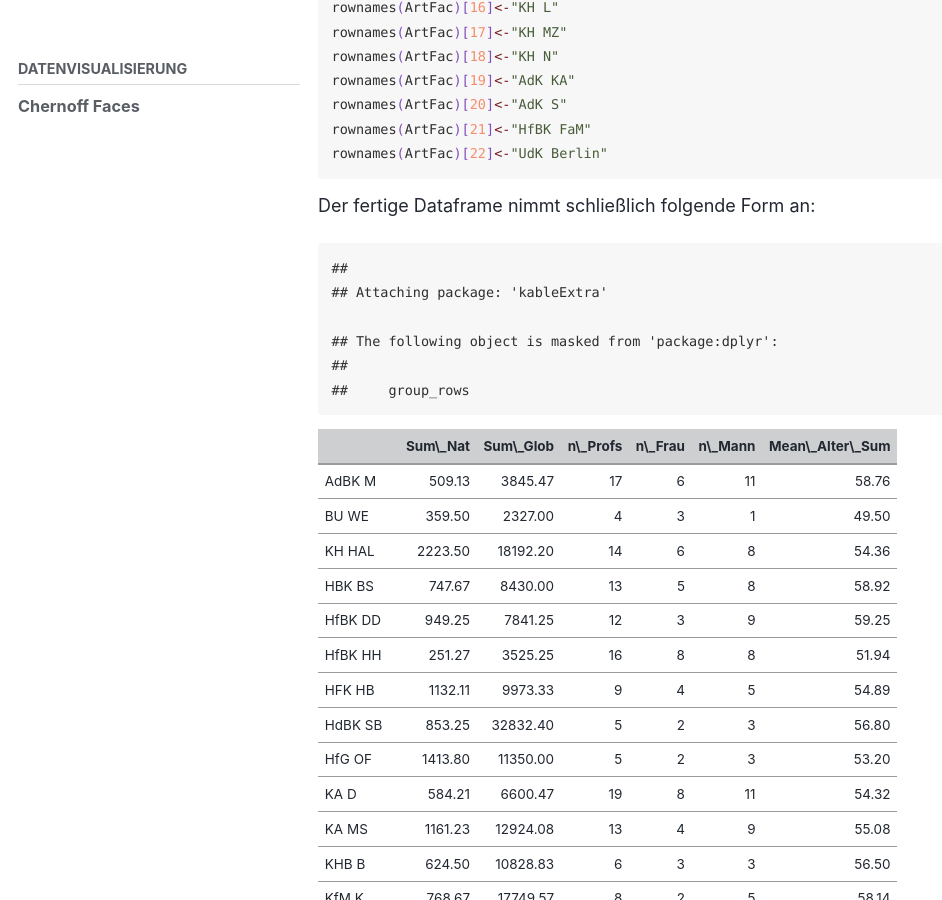
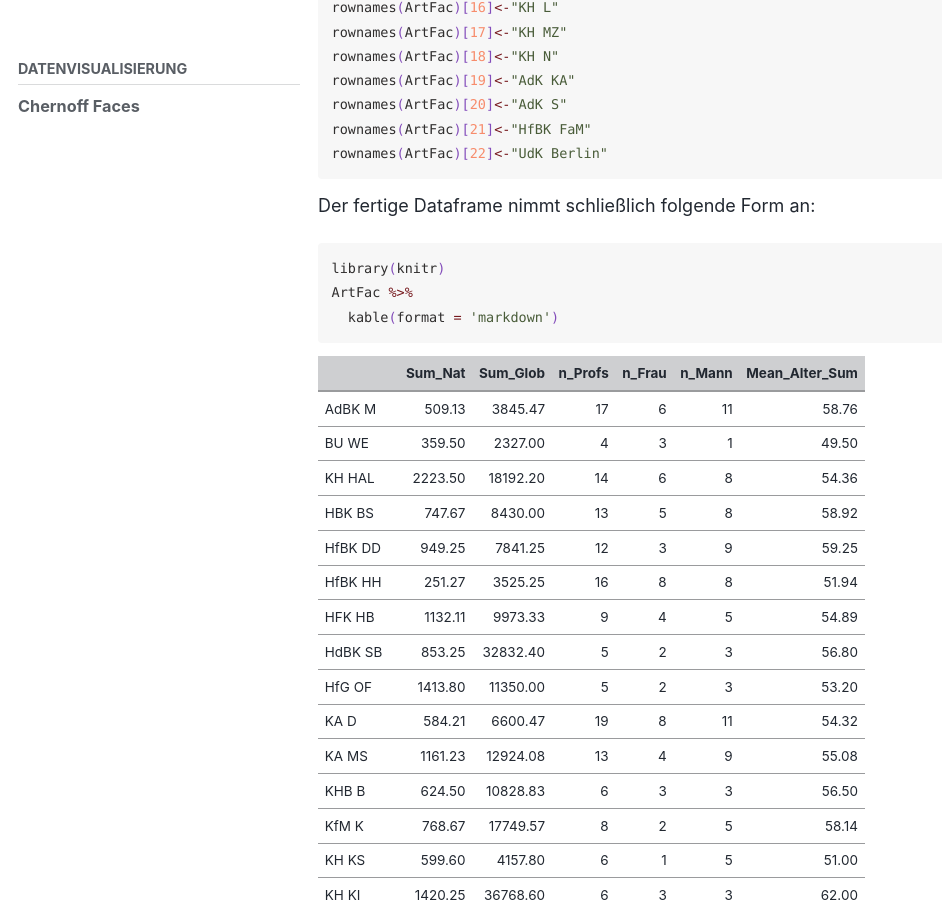
Before and after one commit to MalteHueckstaedt/Chernoff_Face, a Jekyll site: the page built from _pages/Chernoff.md, in a window 1280 px wide and 900 px high, scrolled down 5059 px. Shown: the whole window, without its empty margins (0-942 px from the left). Built offline with Jekyll 4.4.1, drawn with Linux system fonts in a browser that asks for light colours; cached includes are drawn as plain includes; nearby versions of some CDN libraries.

Commit message:
korrektur Output aufbereiteter df als table

````diff
--- a/_pages/Chernoff.Rmd
+++ b/_pages/Chernoff.Rmd
@@ -152,11 +152,10 @@ rownames(ArtFac)[22]<-"UdK Berlin"
 
 Der fertige Dataframe nimmt schließlich folgende Form an:
 
-```{r echo=FALSE}
+```{r echo=TRUE, message=FALSE, warning=FALSE}
 library(knitr)
-library(kableExtra)
 ArtFac %>%
-  kable()
+  kable(format = 'markdown')
 ```
 
 
--- a/_pages/Chernoff.md
+++ b/_pages/Chernoff.md
@@ -213,547 +213,36 @@ rownames(ArtFac)[22]<-"UdK Berlin"
 
 Der fertige Dataframe nimmt schließlich folgende Form an:
 
-    ##
-    ## Attaching package: 'kableExtra'
+``` r
+library(knitr)
+ArtFac %>%
+  kable(format = 'markdown')
+```
 
-    ## The following object is masked from 'package:dplyr':
-    ##
-    ##     group_rows
-
-<table>
-<thead>
-<tr>
-<th style="text-align:left;">
-</th>
-<th style="text-align:right;">
-Sum\_Nat
-</th>
-<th style="text-align:right;">
-Sum\_Glob
-</th>
-<th style="text-align:right;">
-n\_Profs
-</th>
-<th style="text-align:right;">
-n\_Frau
-</th>
-<th style="text-align:right;">
-n\_Mann
-</th>
-<th style="text-align:right;">
-Mean\_Alter\_Sum
-</th>
-</tr>
-</thead>
-<tbody>
-<tr>
-<td style="text-align:left;">
-AdBK M
-</td>
-<td style="text-align:right;">
-509.13
-</td>
-<td style="text-align:right;">
-3845.47
-</td>
-<td style="text-align:right;">
-17
-</td>
-<td style="text-align:right;">
-6
-</td>
-<td style="text-align:right;">
-11
-</td>
-<td style="text-align:right;">
-58.76
-</td>
-</tr>
-<tr>
-<td style="text-align:left;">
-BU WE
-</td>
-<td style="text-align:right;">
-359.50
-</td>
-<td style="text-align:right;">
-2327.00
-</td>
-<td style="text-align:right;">
-4
-</td>
-<td style="text-align:right;">
-3
-</td>
-<td style="text-align:right;">
-1
-</td>
-<td style="text-align:right;">
-49.50
-</td>
-</tr>
-<tr>
-<td style="text-align:left;">
-KH HAL
-</td>
-<td style="text-align:right;">
-2223.50
-</td>
-<td style="text-align:right;">
-18192.20
-</td>
-<td style="text-align:right;">
-14
-</td>
-<td style="text-align:right;">
-6
-</td>
-<td style="text-align:right;">
-8
-</td>
-<td style="text-align:right;">
-54.36
-</td>
-</tr>
-<tr>
-<td style="text-align:left;">
-HBK BS
-</td>
-<td style="text-align:right;">
-747.67
-</td>
-<td style="text-align:right;">
-8430.00
-</td>
-<td style="text-align:right;">
-13
-</td>
-<td style="text-align:right;">
-5
-</td>
-<td style="text-align:right;">
-8
-</td>
-<td style="text-align:right;">
-58.92
-</td>
-</tr>
-<tr>
-<td style="text-align:left;">
-HfBK DD
-</td>
-<td style="text-align:right;">
-949.25
-</td>
-<td style="text-align:right;">
-7841.25
-</td>
-<td style="text-align:right;">
-12
-</td>
-<td style="text-align:right;">
-3
-</td>
-<td style="text-align:right;">
-9
-</td>
-<td style="text-align:right;">
-59.25
-</td>
-</tr>
-<tr>
-<td style="text-align:left;">
-HfBK HH
-</td>
-<td style="text-align:right;">
-251.27
-</td>
-<td style="text-align:right;">
-3525.25
-</td>
-<td style="text-align:right;">
-16
-</td>
-<td style="text-align:right;">
-8
-</td>
-<td style="text-align:right;">
-8
-</td>
-<td style="text-align:right;">
-51.94
-</td>
-</tr>
-<tr>
-<td style="text-align:left;">
-HFK HB
-</td>
-<td style="text-align:right;">
-1132.11
-</td>
-<td style="text-align:right;">
-9973.33
-</td>
-<td style="text-align:right;">
-9
-</td>
-<td style="text-align:right;">
-4
-</td>
-<td style="text-align:right;">
-5
-</td>
-<td style="text-align:right;">
-54.89
-</td>
-</tr>
-<tr>
-<td style="text-align:left;">
-HdBK SB
-</td>
-<td style="text-align:right;">
-853.25
-</td>
-<td style="text-align:right;">
-32832.40
-</td>
-<td style="text-align:right;">
-5
-</td>
-<td style="text-align:right;">
-2
-</td>
-<td style="text-align:right;">
-3
-</td>
-<td style="text-align:right;">
-56.80
-</td>
-</tr>
-<tr>
-<td style="text-align:left;">
-HfG OF
-</td>
-<td style="text-align:right;">
-1413.80
-</td>
-<td style="text-align:right;">
-11350.00
-</td>
-<td style="text-align:right;">
-5
-</td>
-<td style="text-align:right;">
-2
-</td>
-<td style="text-align:right;">
-3
-</td>
-<td style="text-align:right;">
-53.20
-</td>
-</tr>
-<tr>
-<td style="text-align:left;">
-KA D
-</td>
-<td style="text-align:right;">
-584.21
-</td>
-<td style="text-align:right;">
-6600.47
-</td>
-<td style="text-align:right;">
-19
-</td>
-<td style="text-align:right;">
-8
-</td>
-<td style="text-align:right;">
-11
-</td>
-<td style="text-align:right;">
-54.32
-</td>
-</tr>
-<tr>
-<td style="text-align:left;">
-KA MS
-</td>
-<td style="text-align:right;">
-1161.23
-</td>
-<td style="text-align:right;">
-12924.08
-</td>
-<td style="text-align:right;">
-13
-</td>
-<td style="text-align:right;">
-4
-</td>
-<td style="text-align:right;">
-9
-</td>
-<td style="text-align:right;">
-55.08
-</td>
-</tr>
-<tr>
-<td style="text-align:left;">
-KHB B
-</td>
-<td style="text-align:right;">
-624.50
-</td>
-<td style="text-align:right;">
-10828.83
-</td>
-<td style="text-align:right;">
-6
-</td>
-<td style="text-align:right;">
-3
-</td>
-<td style="text-align:right;">
-3
-</td>
-<td style="text-align:right;">
-56.50
-</td>
-</tr>
-<tr>
-<td style="text-align:left;">
-KfM K
-</td>
-<td style="text-align:right;">
-768.67
-</td>
-<td style="text-align:right;">
-17749.57
-</td>
-<td style="text-align:right;">
-8
-</td>
-<td style="text-align:right;">
-2
-</td>
-<td style="text-align:right;">
-5
-</td>
-<td style="text-align:right;">
-58.14
-</td>
-</tr>
-<tr>
-<td style="text-align:left;">
-KH KS
-</td>
-<td style="text-align:right;">
-599.60
-</td>
-<td style="text-align:right;">
-4157.80
-</td>
-<td style="text-align:right;">
-6
-</td>
-<td style="text-align:right;">
-1
-</td>
-<td style="text-align:right;">
-5
-</td>
-<td style="text-align:right;">
-51.00
-</td>
-</tr>
-<tr>
-<td style="text-align:left;">
-KH KI
-</td>
-<td style="text-align:right;">
-1420.25
-</td>
-<td style="text-align:right;">
-36768.60
-</td>
-<td style="text-align:right;">
-6
-</td>
-<td style="text-align:right;">
-3
-</td>
-<td style="text-align:right;">
-3
-</td>
-<td style="text-align:right;">
-62.00
-</td>
-</tr>
-<tr>
-<td style="text-align:left;">
-KH L
-</td>
-<td style="text-align:right;">
-1359.82
-</td>
-<td style="text-align:right;">
-16067.94
-</td>
-<td style="text-align:right;">
-18
-</td>
-<td style="text-align:right;">
-6
-</td>
-<td style="text-align:right;">
-12
-</td>
-<td style="text-align:right;">
-54.29
-</td>
-</tr>
-<tr>
-<td style="text-align:left;">
-KH MZ
-</td>
-<td style="text-align:right;">
-1080.70
-</td>
-<td style="text-align:right;">
-7809.40
-</td>
-<td style="text-align:right;">
-11
-</td>
-<td style="text-align:right;">
-6
-</td>
-<td style="text-align:right;">
-5
-</td>
-<td style="text-align:right;">
-55.55
-</td>
-</tr>
-<tr>
-<td style="text-align:left;">
-KH N
-</td>
-<td style="text-align:right;">
-2367.22
-</td>
-<td style="text-align:right;">
-27328.20
-</td>
-<td style="text-align:right;">
-10
-</td>
-<td style="text-align:right;">
-4
-</td>
-<td style="text-align:right;">
-6
-</td>
-<td style="text-align:right;">
-52.10
-</td>
-</tr>
-<tr>
-<td style="text-align:left;">
-AdK KA
-</td>
-<td style="text-align:right;">
-444.64
-</td>
-<td style="text-align:right;">
-3176.14
-</td>
-<td style="text-align:right;">
-14
-</td>
-<td style="text-align:right;">
-6
-</td>
-<td style="text-align:right;">
-8
-</td>
-<td style="text-align:right;">
-55.86
-</td>
-</tr>
-<tr>
-<td style="text-align:left;">
-AdK S
-</td>
-<td style="text-align:right;">
-1842.19
-</td>
-<td style="text-align:right;">
-13372.31
-</td>
-<td style="text-align:right;">
-16
-</td>
-<td style="text-align:right;">
-5
-</td>
-<td style="text-align:right;">
-11
-</td>
-<td style="text-align:right;">
-58.25
-</td>
-</tr>
-<tr>
-<td style="text-align:left;">
-HfBK FaM
-</td>
-<td style="text-align:right;">
-72.00
-</td>
-<td style="text-align:right;">
-604.57
-</td>
-<td style="text-align:right;">
-8
-</td>
-<td style="text-align:right;">
-3
-</td>
-<td style="text-align:right;">
-5
-</td>
-<td style="text-align:right;">
-49.50
-</td>
-</tr>
-<tr>
-<td style="text-align:left;">
-UdK Berlin
-</td>
-<td style="text-align:right;">
-596.65
-</td>
-<td style="text-align:right;">
-14717.55
-</td>
-<td style="text-align:right;">
-22
-</td>
-<td style="text-align:right;">
-12
-</td>
-<td style="text-align:right;">
-10
-</td>
-<td style="text-align:right;">
-54.70
-</td>
-</tr>
-</tbody>
-</table>
+|            |  Sum\_Nat|  Sum\_Glob|  n\_Profs|  n\_Frau|  n\_Mann|  Mean\_Alter\_Sum|
+|:-----------|---------:|----------:|---------:|--------:|--------:|-----------------:|
+| AdBK M     |    509.13|    3845.47|        17|        6|       11|             58.76|
+| BU WE      |    359.50|    2327.00|         4|        3|        1|             49.50|
+| KH HAL     |   2223.50|   18192.20|        14|        6|        8|             54.36|
+| HBK BS     |    747.67|    8430.00|        13|        5|        8|             58.92|
+| HfBK DD    |    949.25|    7841.25|        12|        3|        9|             59.25|
+| HfBK HH    |    251.27|    3525.25|        16|        8|        8|             51.94|
+| HFK HB     |   1132.11|    9973.33|         9|        4|        5|             54.89|
+| HdBK SB    |    853.25|   32832.40|         5|        2|        3|             56.80|
+| HfG OF     |   1413.80|   11350.00|         5|        2|        3|             53.20|
+| KA D       |    584.21|    6600.47|        19|        8|       11|             54.32|
+| KA MS      |   1161.23|   12924.08|        13|        4|        9|             55.08|
+| KHB B      |    624.50|   10828.83|         6|        3|        3|             56.50|
+| KfM K      |    768.67|   17749.57|         8|        2|        5|             58.14|
+| KH KS      |    599.60|    4157.80|         6|        1|        5|             51.00|
+| KH KI      |   1420.25|   36768.60|         6|        3|        3|             62.00|
+| KH L       |   1359.82|   16067.94|        18|        6|       12|             54.29|
+| KH MZ      |   1080.70|    7809.40|        11|        6|        5|             55.55|
+| KH N       |   2367.22|   27328.20|        10|        4|        6|             52.10|
+| AdK KA     |    444.64|    3176.14|        14|        6|        8|             55.86|
+| AdK S      |   1842.19|   13372.31|        16|        5|       11|             58.25|
+| HfBK FaM   |     72.00|     604.57|         8|        3|        5|             49.50|
+| UdK Berlin |    596.65|   14717.55|        22|       12|       10|             54.70|
 
 Chernoff Faces
 ==============
````
Also changed, not shown: _pages/Chernoff_files/figure-markdown_github/unnamed-chunk-6-1.png, _pages/Chernoff_files/figure-markdown_github/unnamed-chunk-6-2.png.
